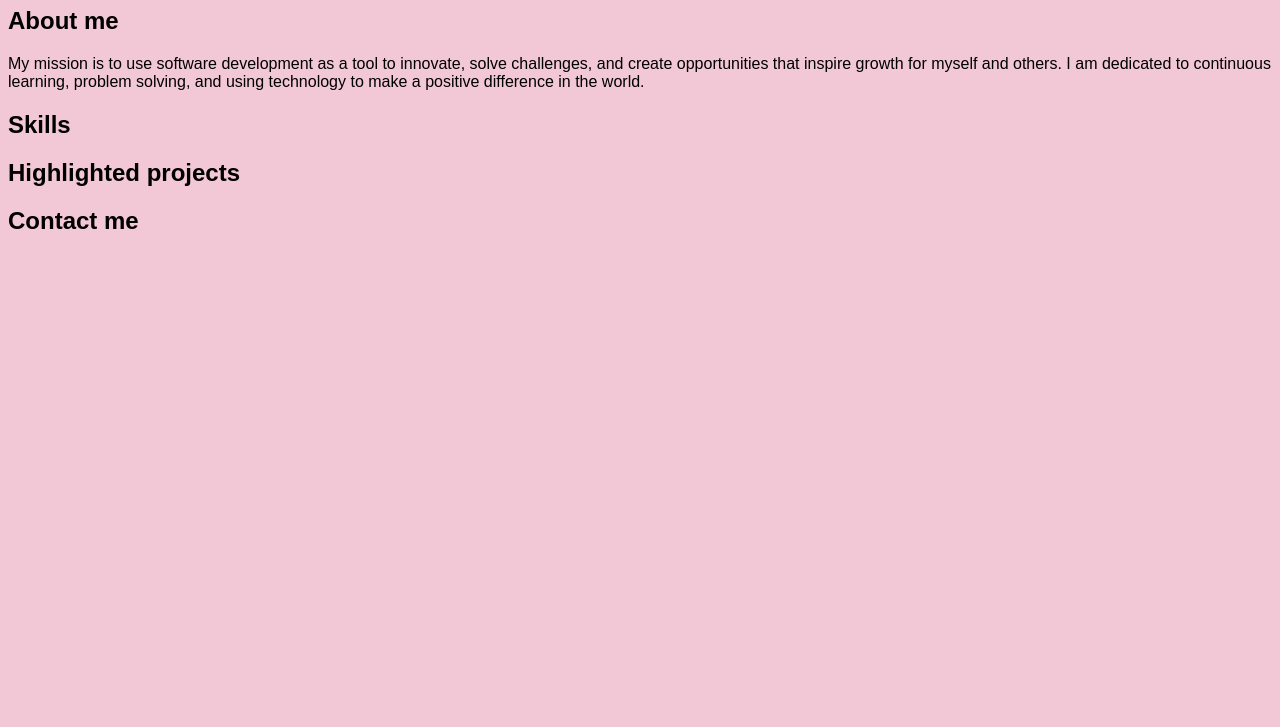
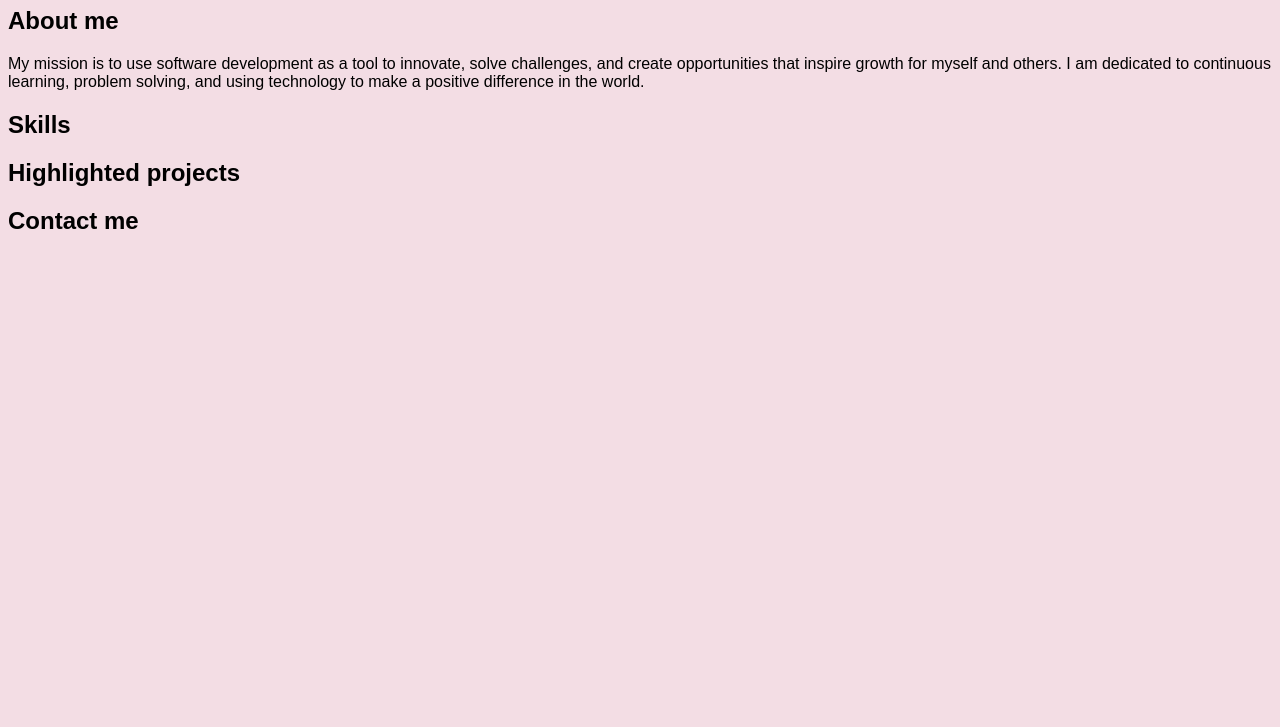
Before and after one commit to nylaharris1/nylaharris1.github.io, a plain HTML site: page index.html in a window 1280 px wide. Shown: the part 73-800 px from the top of the page. Drawn offline with Linux system fonts and the light colour scheme.

Commit message:
change color

```diff
--- a/styles.css
+++ b/styles.css
@@ -1,5 +1,5 @@
 body {
-background: #f3c8d6;
+background: #f3dde4;
 font-family: Arial, Helvetica, sans-serif;
 }
 h1 {
```
